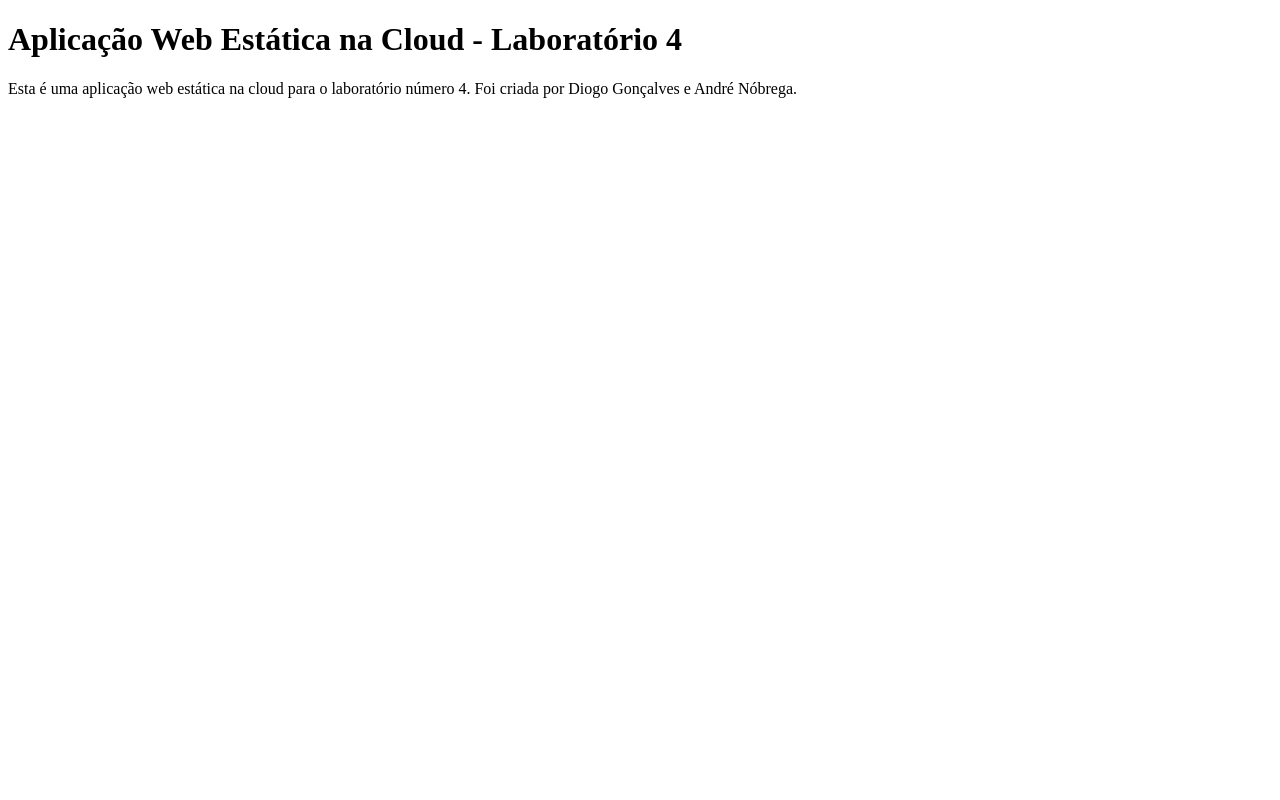
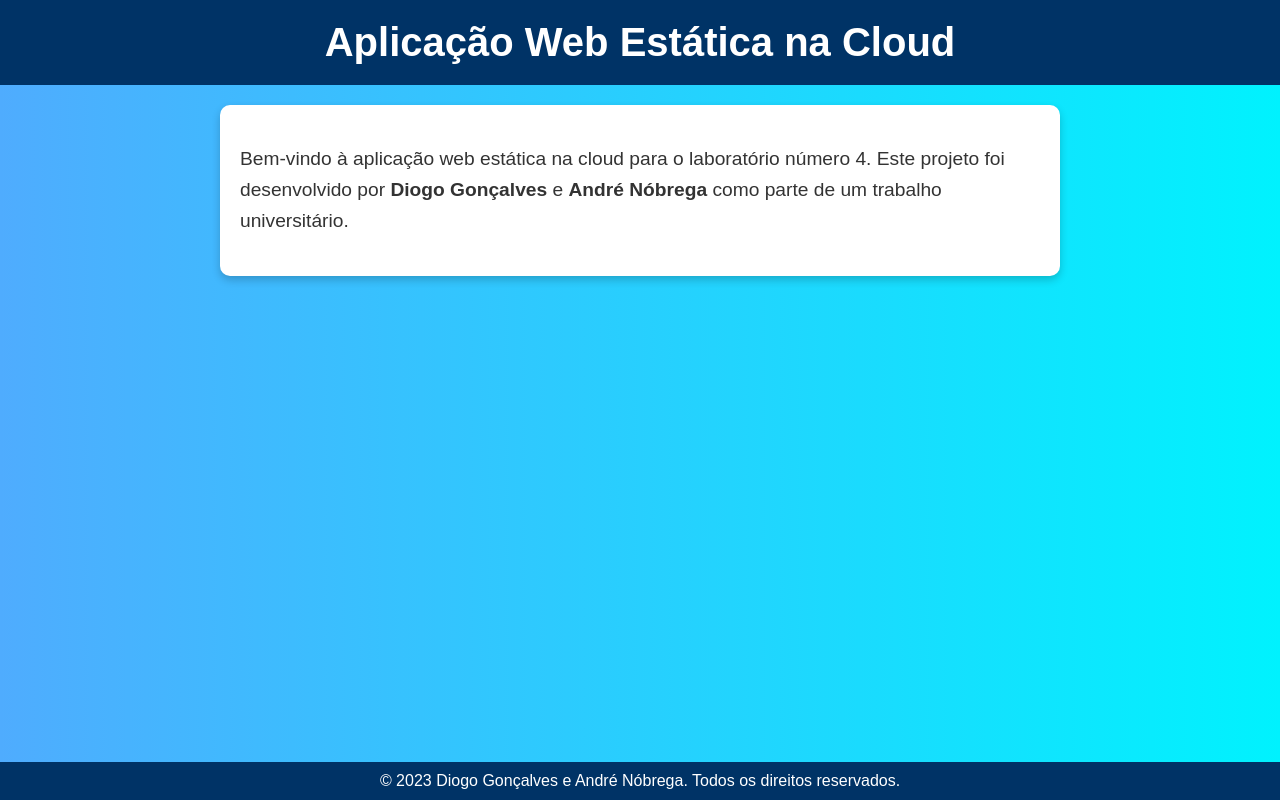
Before and after one commit to DiogoGoncalves26/lab4, a plain HTML site: page index.html in a window 1280 px wide. Drawn offline with Linux system fonts and the light colour scheme.

Commit message:
mudança no design

```diff
--- a/index.html
+++ b/index.html
@@ -4,10 +4,60 @@
     <meta charset="UTF-8">
     <meta name="viewport" content="width=device-width, initial-scale=1.0">
     <title>Cloud Static Web App - Lab 4</title>
+    <style>
+        body {
+            font-family: Arial, sans-serif;
+            margin: 0;
+            padding: 0;
+            background: linear-gradient(to right, #4facfe, #00f2fe);
+            color: #333;
+        }
+        header {
+            background-color: #003366;
+            color: white;
+            padding: 20px 0;
+            text-align: center;
+        }
+        header h1 {
+            margin: 0;
+            font-size: 2.5em;
+        }
+        main {
+            max-width: 800px;
+            margin: 20px auto;
+            background: white;
+            padding: 20px;
+            border-radius: 10px;
+            box-shadow: 0 4px 8px rgba(0, 0, 0, 0.2);
+        }
+        main p {
+            font-size: 1.2em;
+            line-height: 1.6;
+        }
+        footer {
+            text-align: center;
+            padding: 10px 0;
+            background-color: #003366;
+            color: white;
+            position: fixed;
+            bottom: 0;
+            width: 100%;
+        }
+    </style>
 </head>
 <body>
 
-    <h1>Aplicação Web Estática na Cloud - Laboratório 4</h1>
-    <p>Esta é uma aplicação web estática na cloud para o laboratório número 4. Foi criada por Diogo Gonçalves e André Nóbrega.</p>
+    <header>
+        <h1>Aplicação Web Estática na Cloud</h1>
+    </header>
+
+    <main>
+        <p>Bem-vindo à aplicação web estática na cloud para o laboratório número 4. Este projeto foi desenvolvido por <strong>Diogo Gonçalves</strong> e <strong>André Nóbrega</strong> como parte de um trabalho universitário.</p>
+    </main>
+
+    <footer>
+        &copy; 2023 Diogo Gonçalves e André Nóbrega. Todos os direitos reservados.
+    </footer>
+
 </body>
 </html>
```
